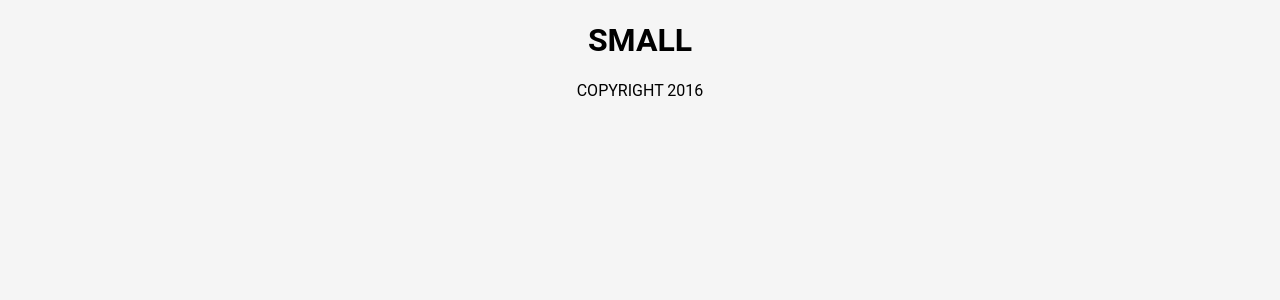
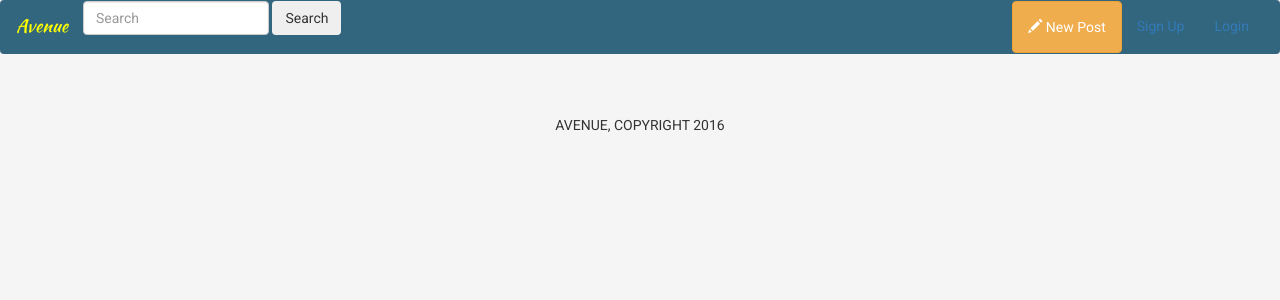
Before and after one commit to nirajpandkar/multiuser-blog, a Python web app: template templates/base.html in a window 1280 px wide. Shown: the top 300 px of the page. Run offline with Jinja, Linux system fonts and the light colour scheme; the template is opened without the code that fills it, so the values that code supplies are empty; some libraries are stand-ins or nearby versions.

Commit message:
beautified templates and added more functionality

```diff
--- a/templates/base.html
+++ b/templates/base.html
@@ -3,19 +3,66 @@
 <head>
     <meta charset="UTF-8">
     <title>{% block title %}SMALL{% endblock %}</title>
-    <link rel="stylesheet" href="assests/blogstyle.css">
+    <link rel="stylesheet" href="https://maxcdn.bootstrapcdn.com/bootstrap/4.0.0-alpha.2/css/bootstrap.min.css">
+    <link rel="stylesheet" type="text/css" href="../assets/blogstyle.css">
+    <link href="https://fonts.googleapis.com/css?family=Kaushan+Script|Roboto" rel="stylesheet">
 </head>
+
 <body>
-    <h1 style = "text-align: center;">SMALL</h1>
+<!-- navbar start -->
+    <nav class="navbar navbar-dark" style="background-color:#32657e;">
+      <div class="container-fluid">
+        <div class="navbar-header">
+          <a class="navbar-brand" href="/posts" style="color:yellow;
+          font-family:Kaushan Script,cursive;
+          ">Avenue</a>
+        </div>
 
 
-    <div class = "content">
-        {% block content %}
-        {% endblock %}
+        <ul class="nav navbar-nav" style="float:right">
+            <li class="nav-item"><a href="/newpost" class="btn btn-warning">
+            <span class="glyphicon glyphicon-pencil"></span> New Post
+        </a></li>
+            <li class="nav-item"><a class="nav-link" href="#">Sign Up</a></li>
+            <li class="nav-item"><a class="nav-link" href="#">Login</a></li>
+
+        </ul>
+        <form class="form-inline float-xs-right">
+            <input class="form-control" type="text" placeholder="Search">
+            <button class="btn btn-outline-success" type="submit">Search</button>
+        </form>
+
+      </div>
+    </nav>
+<!-- navbar end -->
+
+<div class="container">
+    <div class="row" style="margin-top:40px">
+        <div class="col-md-8">
+            <div class = "content">
+                {% block content %}
+                {% endblock %}
+            </div>
+        </div>
+
+        <div class="col-md-4">
+            {% block sidebar %}
+            {% endblock %}
+        </div>
+
     </div>
+</div>
+
 
 </body>
 <footer style = "text-align:center">
-    COPYRIGHT 2016
+    AVENUE, COPYRIGHT 2016
 </footer>
+
+
+<script src="//cdn.tinymce.com/4/tinymce.min.js"></script>
+<script src="//cdn.ckeditor.com/4.5.11/standard/ckeditor.js"></script>
+<script type="text/javascript">
+	CKEDITOR.replace( 'editor' );
+</script>
 </html>
```
Also changed, not shown: templates/newpost.html (+16 -2 lines), templates/posts.html (+7 -3 lines).
